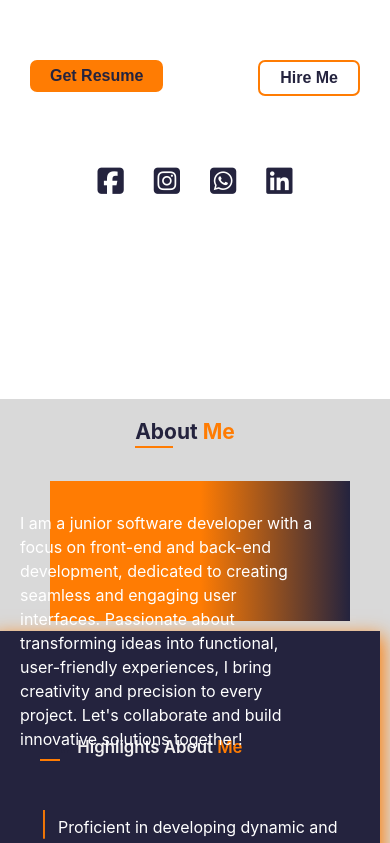
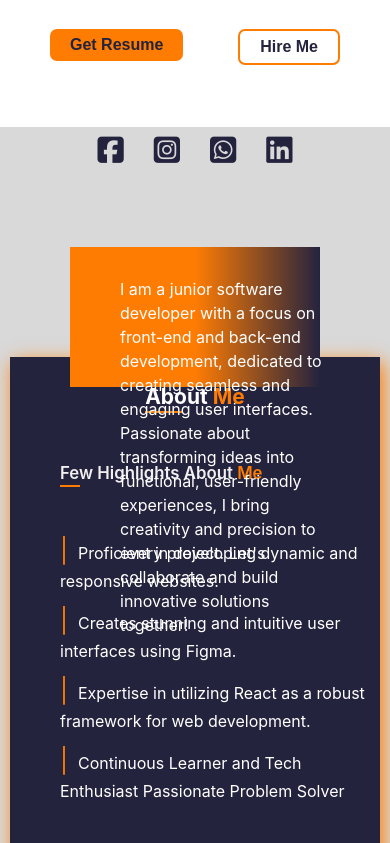
Before and after one commit to ChumaMqeke/app, a React (Create React App) app: page / in a window 390 px wide. Shown: the part 861-1704 px from the top of the page. Built offline with nearby package versions, Linux system fonts and the light colour scheme; a small style sheet from the web is missing.

Commit message:
Database

```diff
--- a/package.json
+++ b/package.json
@@ -6,6 +6,7 @@
     "@testing-library/jest-dom": "^5.17.0",
     "@testing-library/react": "^13.4.0",
     "@testing-library/user-event": "^13.5.0",
+    "emailjs-com": "^3.2.0",
     "react": "^18.2.0",
     "react-dom": "^18.2.0",
     "react-icons": "^5.0.1",
--- a/src/Container/About/About.css
+++ b/src/Container/About/About.css
@@ -164,17 +164,20 @@
 
 
   @media screen and (max-width: 769px) {
-    .about-page {
-      padding: 10px;
-      margin-top: 80%;
+    .about-container {
+      align-items: center;
+      position: relative;
+      justify-content: center;
+      display: flex;
+      flex-direction: column;
     }
 
     .left-box {
-      padding: 10px; /* Adjust padding for smaller screens */
+      padding: 10px;
       width: 100%;
       margin: 0;
       margin-top: 60%;
-      height: 100%;
+      height: 900px;
     }
 
     .about-text {
@@ -184,40 +187,35 @@
     }
 
     .highlight-box {
-      margin-top: 20px; /* Adjust margin for spacing */
+      margin-top: 20px;
       width: 100%;
       justify-content: center;
       margin: 0;
     }
 
     .rectangle-box {
-      display: flex;
+      display: grid;
+      flex-direction: column;
+      align-items: center;
+      width: 50%;
       margin: 0;
-      width: 300px;
+      margin-left: 600px;
+      margin-top: -200px;
 
     }
 
-    h2 {
-      margin-top: -60%;
-    }
-
-    .about-line {
-      color: rgba(36, 35, 62, 1);
-    }
-
-    .top-text{
-      margin: 0;
-      padding: 10px;
-      margin-left: 600px;
-    }
-
     .top-text img {
-
-     position: inherit;
+      width: 60%;
+      margin-right: 0;
+      margin-top: -100px;
+      height: auto;
+      padding: 0;
     }
 
     .text {
-      width: 300px;
-      position: relative;
+      padding-left: 20px; /* Adjust padding for smaller screens */
+      text-align: left;
+      margin: 10px;
+      width: 100%;
     }
   }
--- a/src/Container/Contacts/Contacts.js
+++ b/src/Container/Contacts/Contacts.js
@@ -1,80 +1,63 @@
 import React, { useState } from 'react';
+import { toast } from "react-toastify";
+import emailjs from 'emailjs-com';
 import './Contacts.css'
 import Telephone from './images/telephone.svg'
 
 
 const Contacts = () => {
 
-  //   const [user, setUser] = useState({
-  //     FullName: '',
-  //     Email: '',
-  //     Message: ''
-  // });
-//   const handleInputChange = (e) => {
-//     const { name, value } = e.target;
-//     setUser({ ...user, [name]: value });
-// }
+    const [user, setUser] = useState({
+      FullName: '',
+      Email: '',
+      Message: ''
+  });
+  const handleInputChange = (e) => {
+    const { name, value } = e.target;
+    setUser({ ...user, [name]: value });
+}
 
-// const handleCaptchaChange = (response) => {
-//   // Assuming 'response' is the captcha response token
-//   // Validate the captcha response
-//   if (isValidCaptcha(response)) {
-//       // Captcha validation passed, proceed with further actions
-//       console.log("Captcha validation passed. Proceeding with further actions.");
-//       // Add your logic here
-//   } else {
-//       // Captcha validation failed
-//       console.error("Captcha validation failed. Please try again.");
-//       // Handle failure case or prompt the user to try again
-//   }
-// }
 
-// const isValidCaptcha = (response) => {
-//   // You can implement your captcha validation logic here
-//   // For now, return true to simulate a successful validation
-//   return true;
-// }
+const isFormValid = () => {
+    return user.FullName.trim() !== '' && user.Email.trim() !== '' && user.Message.trim() !== '';
+}
 
-// const isFormValid = () => {
-//   return user.FullName.trim() !== '' && user.Email.trim() !== '' && user.Message.trim() !== '';
-// }
-// const getData = async (e) => {
-//   e.preventDefault();
+const getData = async (e) => {
+    e.preventDefault();
 
-//   if (!isFormValid()) {
-//       toast.error('Please fill in all fields');
-//       return;
-//   }
+    if (!isFormValid()) {
+        toast.error('Please fill in all fields');
+        return;
+    }
 
-//   const { FullName, Email, Message } = user;
+    const { FullName, Email, Message } = user;
 
-//   try {
-//       await emailjs.sendForm('service_zv9hn9a', 'template_2oo3qwi', e.target, 'wSaoVe3DwwbqMEtrt');
-//       console.log("Email sent successfully");
+    try {
+        await emailjs.sendForm('service_zv9hn9a', 'template_2oo3qwi', e.target, 'wSaoVe3DwwbqMEtrt');
+        console.log("Email sent successfully");
 
-//       const options = {
-//           method: 'POST',
-//           headers: {
-//               'Content-Type': 'application/json'
-//           },
-//           body: JSON.stringify({
-//               FullName, Email, Message
-//           })
-//       };
+        const options = {
+            method: 'POST',
+            headers: {
+                'Content-Type': 'application/json'
+            },
+            body: JSON.stringify({
+                FullName, Email, Message
+            })
+        };
 
-//       const res = await fetch('https://contact-form-37435-default-rtdb.firebaseio.com/UserData.json', options);
-//       if (res.ok) {
-//           toast.success('Message Sent Successfully');
-//           setUser({ FullName: '', Email: '', Message: '' }); // Clear form fields on success
-//       } else {
-//           throw new Error('Error Occurred');
-//       }
-//   } catch (error) {
-//       console.error(error);
-//       toast.error('Error Occurred');
-//   }
-// }
-
+        const res = await fetch('https://react-email-10666-default-rtdb.firebaseio.com//UserData.json', options);
+        if (res.ok) {
+            toast.success('Message Sent Successfully');
+            setUser({ FullName: '', Email: '', Message: '' }); // Clear form fields on success
+        } else {
+            throw new Error('Error Occurred');
+        }
+    } catch (error) {
+        console.error(error);
+        toast.error('Error Occurred');
+    }
+}
 
   return (
     <div className='contacts-page' >
@@ -119,27 +102,27 @@ const Contacts = () => {
         </div> */}
 
 
-  <form className='contacts-right'
+  <form className='contacts-right' onSubmit={getData}
 
       method="POST">
     <div>
         <h6 id='form-text'>Your Name:</h6>
         <div className='your-name'>
-            <input type='text'  name="FullName"  />  {/* // onChange={handleChange} */}
+            <input type='text'  name="FullName"  placeholder="Name"  value={user.FullName}  onChange={handleInputChange}  />  {/* // onChange={handleChange} */}
         </div>
     </div>
 
     <div>
         <h6 id='form-text'>Your Email Address:</h6>
         <div className='your-email'>
-            <input type='email'  name="Email"   />    {/* // onChange={handleChange} */}
+            <input type='email'  name="Email" placeholder="Email"  value={user.Email}  onChange={handleInputChange} />    {/* // onChange={handleChange} */}
         </div>
     </div>
 
     <div>
         <h6 id='form-text'>Your Message:</h6>
         <div className='your-message'>
-            <textarea  name="Message" ></textarea>    {/* // onChange={handleChange} */}
+            <textarea  name="Message" value={user.Message}  onChange={handleInputChange} ></textarea>    {/* // onChange={handleChange} */}
         </div>
     </div>
 
@@ -170,4 +153,6 @@ const Contacts = () => {
   )
 };
 
+// service_xed8ry8
+
 export default Contacts;
--- a/src/Container/Home/Profile.css
+++ b/src/Container/Home/Profile.css
@@ -107,7 +107,7 @@ p {
 
 @media screen and (max-width: 769px) {
   .home-container {
-
+    margin: 20px;
   }
 
   .home-content {
```
Also changed, not shown: 1 other file (tests, documents, lock files or other folders).
